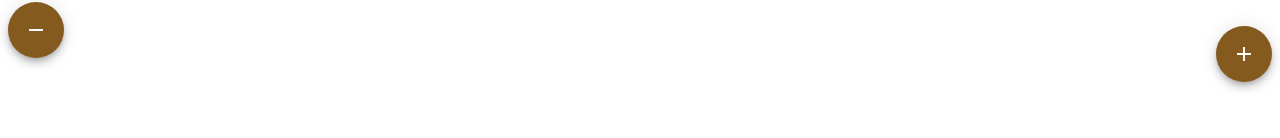
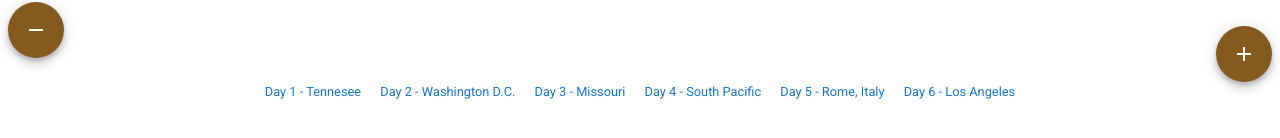
Before and after one commit to JesseStew/ode-to-martha-mitchell, a Vue app: page /intro in a window 1280 px wide. Shown: the part 606-744 px from the top of the page. Built offline with nearby package versions, Linux system fonts and the light colour scheme.

Commit message:
Added Day Links at bottom

```diff
--- a/src/components/Navigation.vue
+++ b/src/components/Navigation.vue
@@ -86,6 +86,26 @@
 					<p class="small-text ma-3">
             *Martha Mitchell (1918-1975) was A Washington D.C. socialite and wife of John Mitchell, U.S. Attorney General under Richard Nixon. John Mitchell also served as chairman of Richard Nixon’s 1972 reelection campaign. He was ultimately convicted of conspiracy, obstruction of justice and perjury in relation to events surrounding the Watergate Scandal. The Martha Mitchell effect is a term utilized in psychiatry in relation to a patient being misdiagnosed as being delusional, when in fact the content of their misinterpreted delusions are an actual representation of events experienced by them. The origin of this term references events that occurred to Martha Mitchell in 1972, when she claimed that White House officials were engaging in illegal activities. Mitchell also claimed she was drugged, beaten and forced under guard to remain in hotel room in California to prevent her from further contacting the press about Watergate break-in and ensuing scandal. Aides of President Nixon informed the media that she was ‘resting’ in a psychiatric hospital; the intent of this statement was to discount the validity of her credibility and therefore observations. A substantial proportion of Martha Mitchells’ claims were later validated.
           </p>
+				</v-col>
+				<v-col cols="12" class="text-center small-text">
+					<a class="pa-2" @click="tabMethod(3)">
+						Day 1 - Tennesee
+					</a>
+					<a class="pa-2" @click="tabMethod(4)">
+						Day 2 - Washington D.C.
+					</a>
+					<a class="pa-2" @click="tabMethod(5)">
+						Day 3 - Missouri
+					</a>
+					<a class="pa-2" @click="tabMethod(6)">
+						Day 4 - South Pacific
+					</a>
+					<a class="pa-2" @click="tabMethod(7)">
+						Day 5 - Rome, Italy
+					</a>
+					<a class="pa-2" @click="tabMethod(8)">
+						Day 6 - Los Angeles
+					</a>
 				</v-col>
 			</v-row>
 		</v-container>
--- a/src/views/DayOne.vue
+++ b/src/views/DayOne.vue
@@ -11,7 +11,6 @@
 				style="margin-top: -30px">
 					(The Human Zoo, Pajama Liar, Worst Boss Ever, Feed The Hole, Bear Traps, Invisible Hand of High Crimes, Waving At The Enemy, Carouselambra, Choke Berries, Free Money To Africa, That Old Ford, Brother Can You Spare A Dime, Developing Detection Tools, Nosey Neighbors, Sniffing Out Surveillance, Ricardo & Smith Inc, Love Story, The Legacy Letter, Harassment Of Potential Donors, Rocky Top, Introducing The Spy King, Fitting In, Bird Bath, The Hills Have Eyes, Sin City, Tree Falling On My Life, The New Scarlet Letter A, Bear Country Jamboree, Moving To Tennessee, Splitting Cords, Into The Woods, Mickey Mouse, Welcome To The Filth, You’re Not In College Anymore, Dream Cabin, Insect Drone, Losing The War, Prehistoric Paradise, Forties Funk, Financial Breakdown, Minority Report, Talk Of The Town, Winter, Nobody Runs Here, Prototypes In Paradise, A Dangerous Deception, Nicotina, I Thought You Were Special, Red Velvet, Rattling My Cage, Take The Long Way Home, Terrifying Trees, Peddling Produce, You Look Familiar, Speaking With Billionaires, Deer In The Headlights, Sunset People, Grandma Says, An Unusual Alliance, Camouflage, Leaving The Volunteer State, Careless Whispers and More… See Timeline for Chronology of Events)
 				</p>
-				<day-links></day-links>
 				<p>
 					<span class="h-l">H.L.</span> I find it interesting that you left out the word ‘abortion’ in the summary you gave me. Don’t you think that it should be included? Isn’t this at the core of the cover-up and scandal we are about to dig into?
 				</p>
@@ -895,26 +894,13 @@
 				<span class="douglas">Douglas:</span> Tomorrow, we will pick this up in the morning.
 				</p>
 			</v-col>
-			<v-row justify="start">
-				<v-btn class="mx-5" fab dark color="#14143a">
-					<v-icon dark>mdi-minus</v-icon>
-				</v-btn>
-			</v-row>
-			<v-row justify="end">
-				<v-btn class="mx-5" fab dark color="#14143a">
-					<v-icon dark>mdi-plus</v-icon>
-				</v-btn>
-			</v-row>
 		</v-row>
 	</v-container>
 </template>
 
 <script>
-import DayLinks from '@/components/DayLinks.vue';
 export default {
-	components: {
-		DayLinks
-	}
+	components: {}
 }
 </script>
 
```
